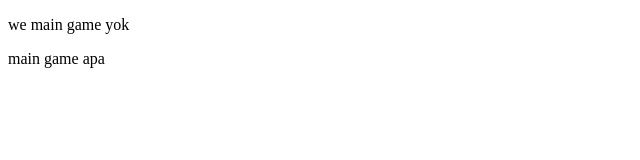
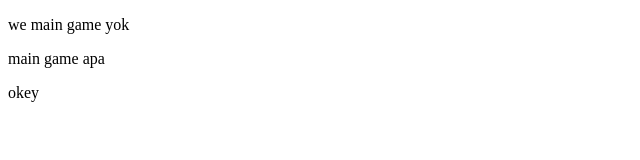
Before and after one commit to talithasyafiyah/Tugas-Besar, a plain HTML site: page index.html in a window 1280 px wide. Shown: the full height of the page, 0-640 px from the left. Drawn offline with Linux system fonts and the light colour scheme.

Commit message:
update lagi nich

```diff
--- a/index.html
+++ b/index.html
@@ -9,5 +9,6 @@
 <body>
     <p>we main game yok</p>
     <p>main game apa</p>
+    <p>okey</p>
 </body>
 </html>
```
